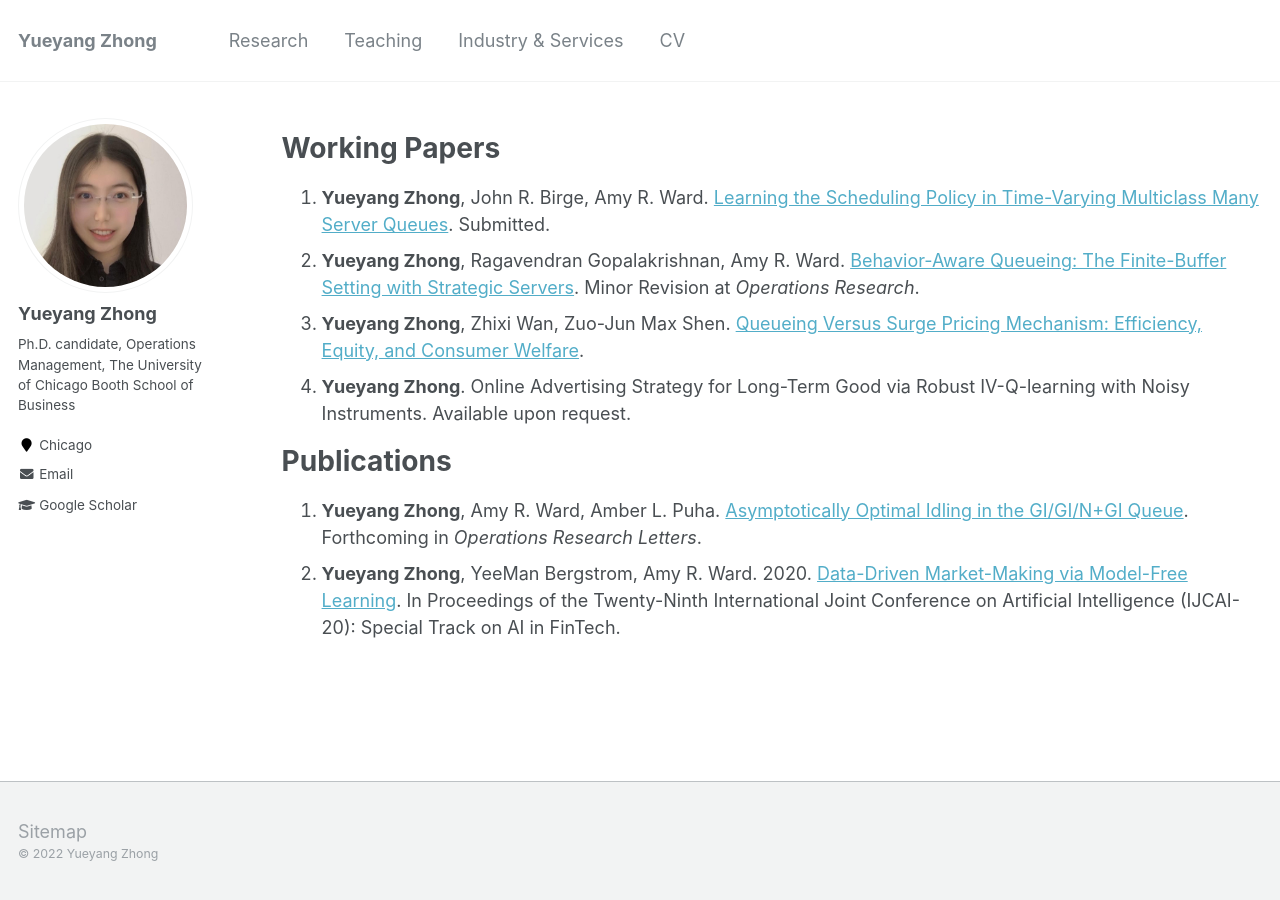
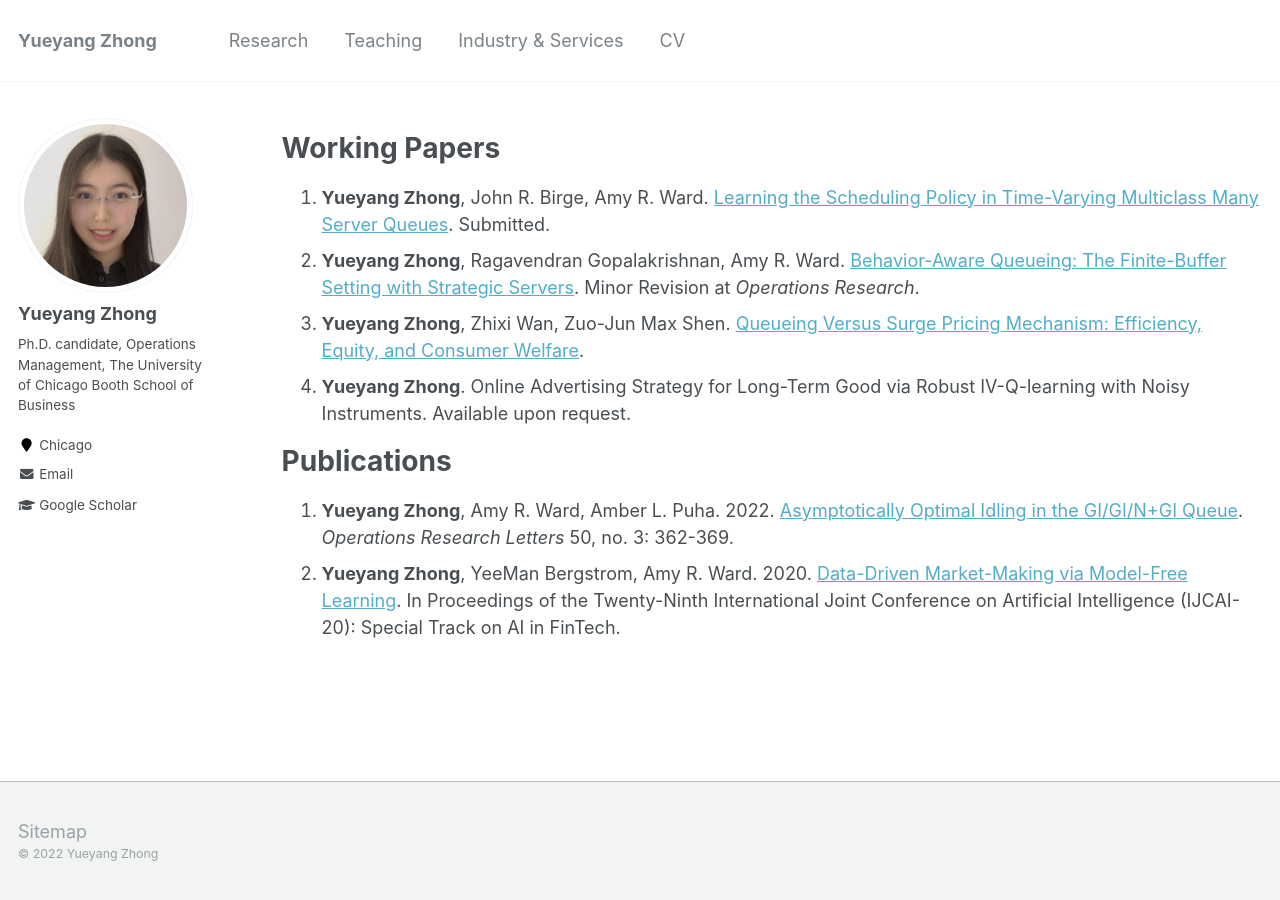
Before and after one commit to alicemengqi/site, a Jekyll site: the page built from _pages/publications.md, in a window 1280 px wide. Built offline with Jekyll 4.4.1, drawn with Linux system fonts in a browser that asks for light colours.

Commit message:
Update publications.md

```diff
--- a/_pages/publications.md
+++ b/_pages/publications.md
@@ -13,5 +13,5 @@ author_profile: true
 4. **Yueyang Zhong**. Online Advertising Strategy for Long-Term Good via Robust IV-Q-learning with Noisy Instruments. Available upon request.
 
 # Publications
-1. **Yueyang Zhong**, Amy R. Ward, Amber L. Puha. [Asymptotically Optimal Idling in the GI/GI/N+GI Queue](https://www.sciencedirect.com/science/article/pii/S0167637722000530). Forthcoming in *Operations Research Letters*.
+1. **Yueyang Zhong**, Amy R. Ward, Amber L. Puha. 2022. [Asymptotically Optimal Idling in the GI/GI/N+GI Queue](https://www.sciencedirect.com/science/article/pii/S0167637722000530). *Operations Research Letters* 50, no. 3: 362-369.
 2. **Yueyang Zhong**, YeeMan Bergstrom, Amy R. Ward. 2020. [Data-Driven Market-Making via Model-Free Learning](https://www.ijcai.org/Proceedings/2020/0615.pdf). In Proceedings of the Twenty-Ninth International Joint Conference on Artificial Intelligence (IJCAI-20): Special Track on AI in FinTech.
```
